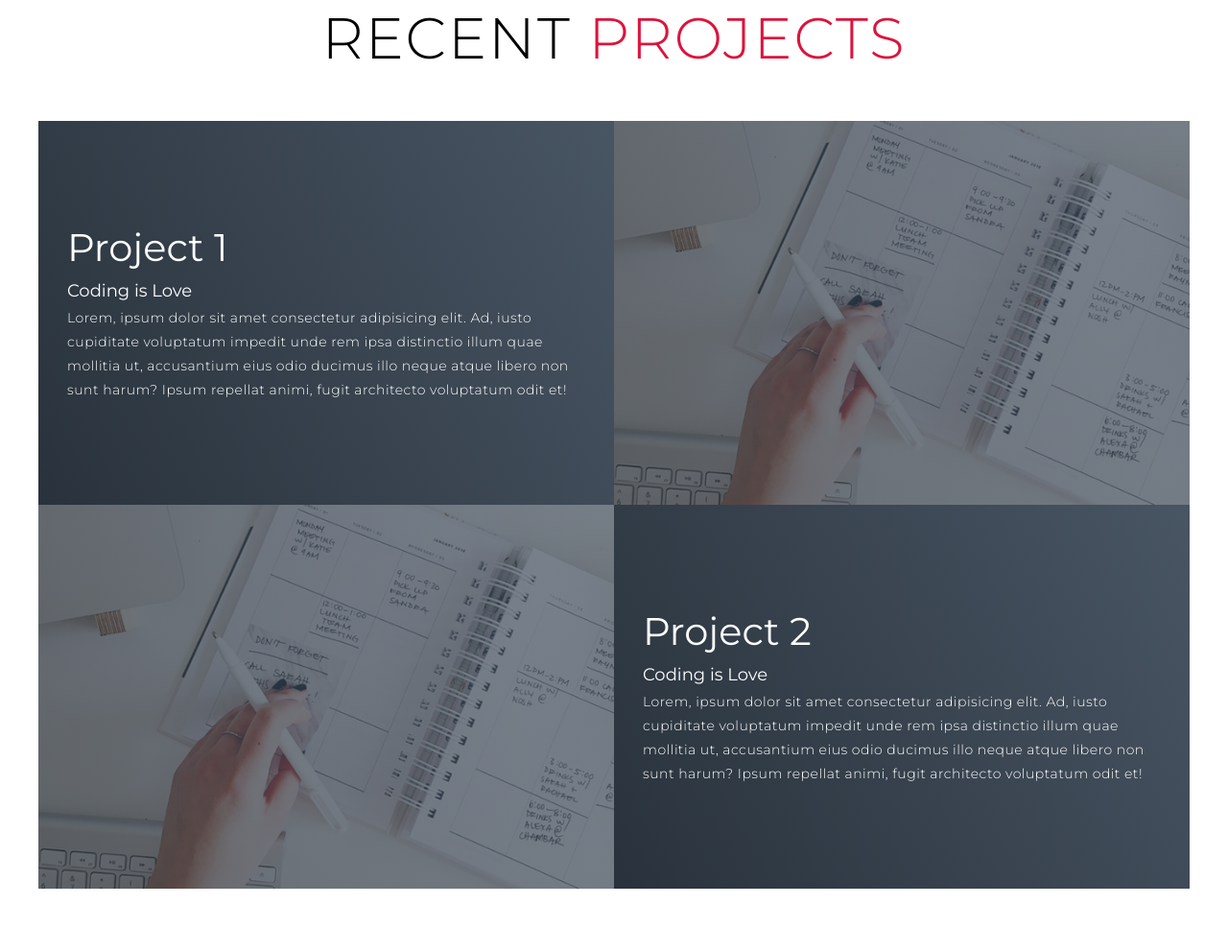
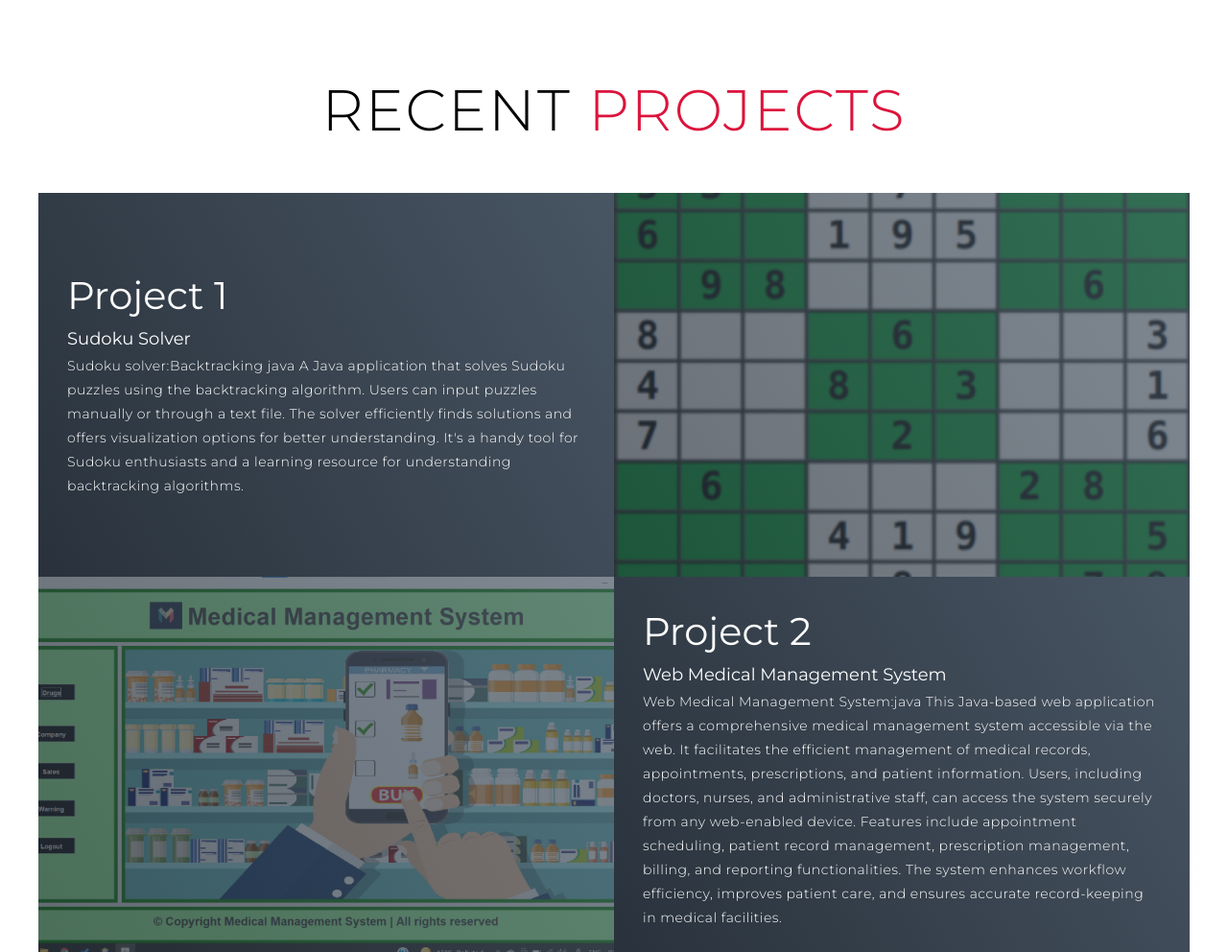
Before and after one commit to nikitabhor/portfolio, a plain HTML site: page index.html in a window 1280 px wide. Shown: the part 2518-3510 px from the top of the page at 96% size. Drawn offline with Linux system fonts and the light colour scheme.

Commit message:
First change

```diff
--- a/index.html
+++ b/index.html
@@ -47,7 +47,7 @@
     <div class="about container">
       <div class="col-left">
         <div class="about-img">
-          <img src="img-2.jpg" alt="img">
+          <img src="nikita photo.jpg" alt="img">
         </div>
       </div>
       <div class="col-right">
@@ -62,9 +62,7 @@
     <div class="services container">
       <div class="service-top">
         <h1 class="section-title">Serv<span>i</span>ces</h1>
-        <p>Lorem ipsum dolor sit amet consectetur, adipisicing elit. Ipsum deleniti maiores pariatur assumenda quas
-          magni et, doloribus quod voluptate quasi molestiae magnam officiis dolorum, dolor provident atque molestias
-          voluptatum explicabo!</p>
+        <p>Offering expert services in web development with a specialization in React.js for creating dynamic and interactive user interfaces. Proficient in Java programming for robust backend development, ensuring scalability and performance. Additionally, providing services in C programming for low-level system development and optimization. Let us bring your digital ideas to life with cutting-edge technology and efficient coding practices.</p>
       </div>
       <div class="service-bottom">
         <div class="service-item">
@@ -95,25 +93,30 @@
         <div class="project-item">
           <div class="project-info">
             <h1>Project 1</h1>
-            <h2>Coding is Love</h2>
-            <p>Lorem, ipsum dolor sit amet consectetur adipisicing elit. Ad, iusto cupiditate voluptatum impedit unde
-              rem ipsa distinctio illum quae mollitia ut, accusantium eius odio ducimus illo neque atque libero non sunt
-              harum? Ipsum repellat animi, fugit architecto voluptatum odit et!</p>
+            <h2>Sudoku Solver</h2>
+            <p>Sudoku solver:Backtracking java
+              A Java application that solves Sudoku puzzles using the backtracking algorithm. Users can input puzzles manually or through a text file. The solver efficiently finds solutions and offers visualization options for better understanding. It's a handy tool for Sudoku enthusiasts and a learning resource for understanding backtracking algorithms.
+
+
+
+
+
+</p>
           </div>
           <div class="project-img">
-            <img src="img-1.png" alt="img">
+            <img src="sudoku solver.png" alt="img">
           </div>
         </div>
         <div class="project-item">
           <div class="project-info">
             <h1>Project 2</h1>
-            <h2>Coding is Love</h2>
-            <p>Lorem, ipsum dolor sit amet consectetur adipisicing elit. Ad, iusto cupiditate voluptatum impedit unde
-              rem ipsa distinctio illum quae mollitia ut, accusantium eius odio ducimus illo neque atque libero non sunt
-              harum? Ipsum repellat animi, fugit architecto voluptatum odit et!</p>
+            <h2>Web Medical Management System</h2>
+            <p>Web Medical Management System:java
+              This Java-based web application offers a comprehensive medical management system accessible via the web. It facilitates the efficient management of medical records, appointments, prescriptions, and patient information. Users, including doctors, nurses, and administrative staff, can access the system securely from any web-enabled device. Features include appointment scheduling, patient record management, prescription management, billing, and reporting functionalities. The system enhances workflow efficiency, improves patient care, and ensures accurate record-keeping in medical facilities.
+            </p>
           </div>
           <div class="project-img">
-            <img src="img-1.png" alt="img">
+            <img src="web medical2.png" alt="img">
           </div>
         </div>
       </div>
@@ -162,7 +165,7 @@
           <a href="https://www.linkedin.com/in/nikita-bhor-38b923260"><img src="linkedin.png" /></a>
         </div>
         <div class="social-item">
-          <a href="#"><img src="github.png" /></a>
+          <a href="https://github.com/nikitabhor"><img src="github.png" /></a>
         </div>
         <div class="social-item">
           <a href="https://instagram.com/30_nikitabhor_03?igshid=MmVlMjlkMTBhMg=="><img src="instagram.png" /></a>
```
Also changed, not shown: Aniket.jpeg (deleted), Design.jpg (deleted), img-1.png (deleted), nikita photo.jpg (added), sudoku solver.png (added), web medical2.png (added).
